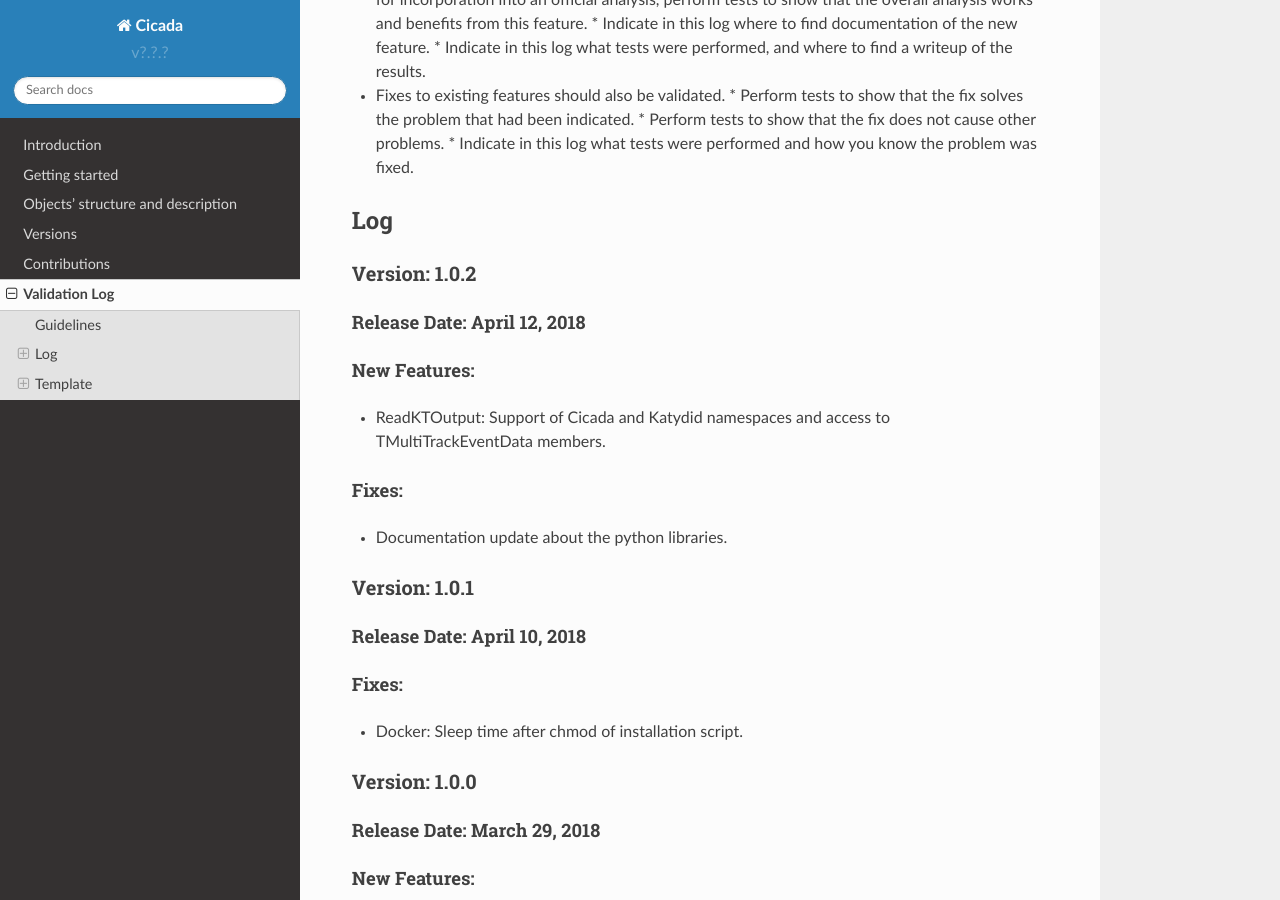
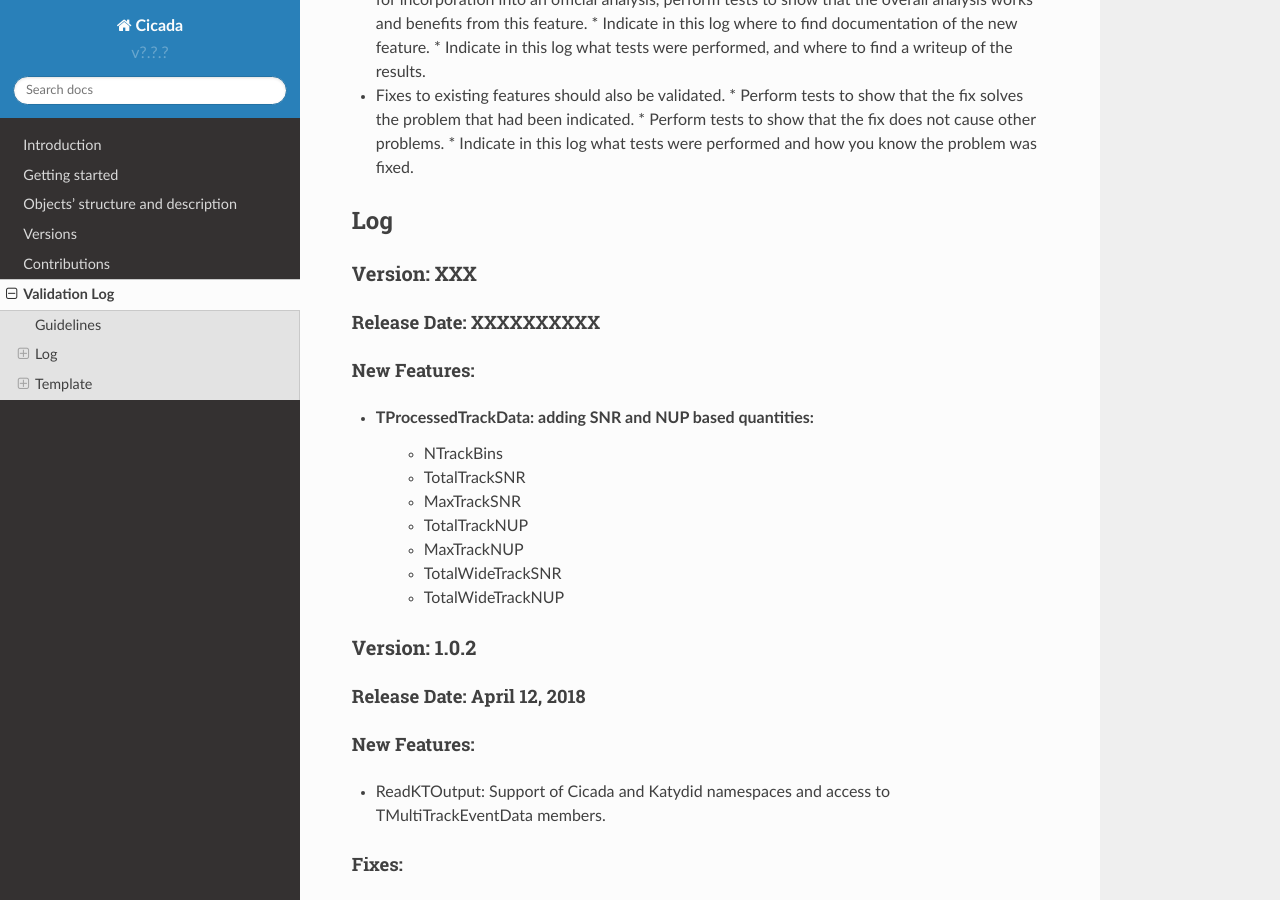
Before and after one commit to project8/cicada, a Sphinx documentation site: the page built from Documentation/ValidationLog.rst, in a window 1280 px wide and 900 px high, scrolled down 276 px. Built offline with Sphinx 7.4.7 and the Read the Docs theme 2.0.0, drawn with Linux system fonts in a browser that asks for light colours.

Commit message:
Adding Validation Log

```diff
--- a/Documentation/ValidationLog.rst
+++ b/Documentation/ValidationLog.rst
@@ -17,6 +17,24 @@ Guidelines
 
 Log
 ---
+
+Version: XXX
+~~~~~~~~~~~~~~
+
+Release Date: XXXXXXXXXX
+'''''''''''''''''''''''''''''''
+
+New Features:
+'''''''''''''
+
+* TProcessedTrackData: adding SNR and NUP based quantities:
+    * NTrackBins
+    * TotalTrackSNR
+    * MaxTrackSNR
+    * TotalTrackNUP
+    * MaxTrackNUP
+    * TotalWideTrackSNR
+    * TotalWideTrackNUP
 
 
 Version: 1.0.2
```
